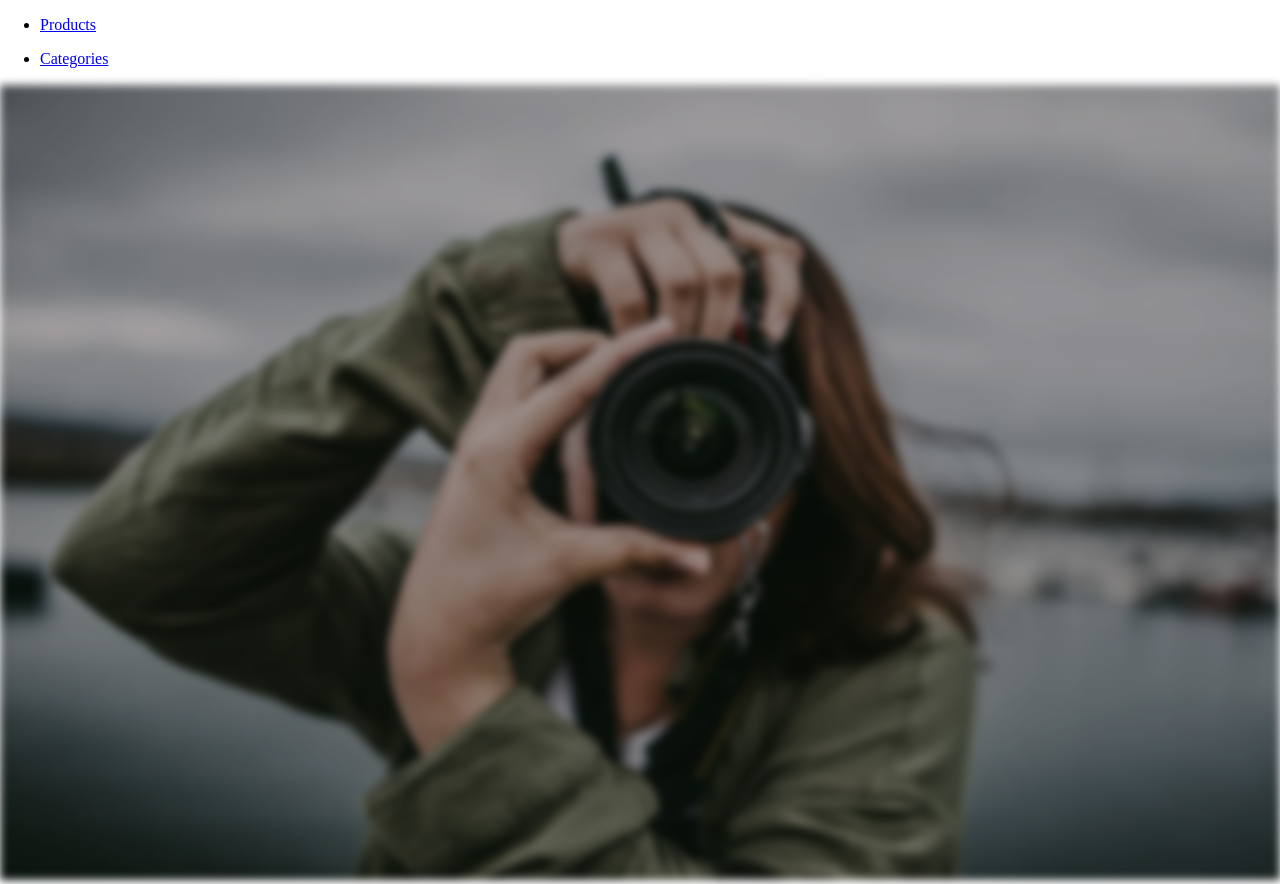
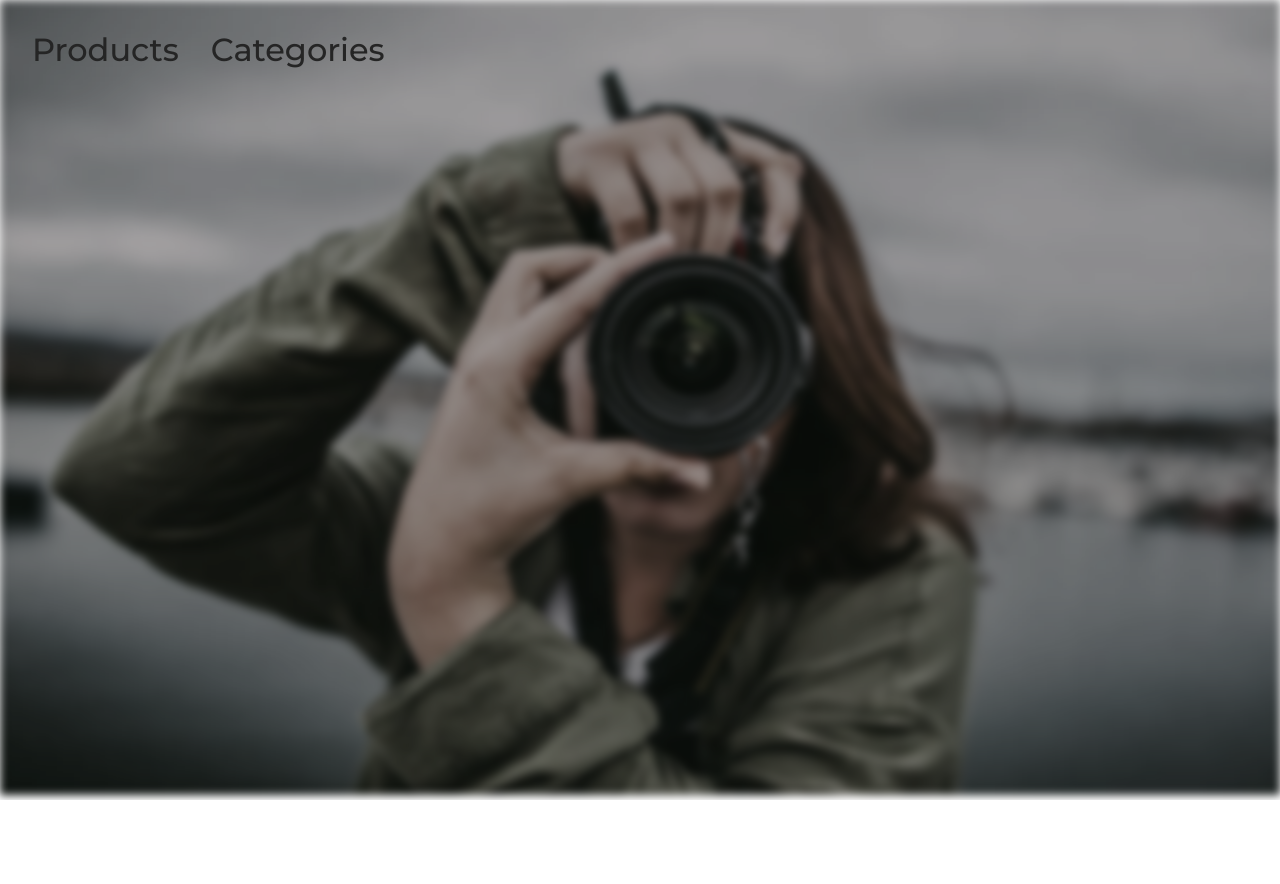
Before and after one commit to EdCenten0/Productos-Generico, a website: page html/index.html in a window 1280 px wide. After the commit the page ends 800 px from the top, so only its background shows below. Drawn offline with Linux system fonts and the light colour scheme.

Commit message:
Working on header

```diff
--- a/sass/components/_header.scss
+++ b/sass/components/_header.scss
@@ -0,0 +1,36 @@
+@use '../variables/font-sizes' as fs;
+@use '../variables/colors' as c;
+
+.header{
+
+    &__nav{
+        position: sticky;
+        z-index: 1;
+
+
+        &__list{
+            display: flex;
+            padding: 0;
+            margin: 0;
+            gap: 2rem;
+            margin-left: 2rem;
+
+            &__element{
+                list-style: none;
+
+
+                a{
+                    text-decoration: none;
+
+
+                    p{
+                        font-size: fs.$md;
+                        color: c.$black;
+                        font-weight: 500;
+                    }
+                }
+
+            }
+        }
+    }
+}
--- a/sass/components/_index-main.scss
+++ b/sass/components/_index-main.scss
@@ -6,6 +6,7 @@
 
     &__banner_section{
         position: absolute;
+        top: 0;
         width: 100vw;
         height: 99.4vh;
 
@@ -14,7 +15,8 @@
             width: 100%;
             height: 100%;
             background-image: rgb(0,0,0,1);
-            filter: blur(4px) brightness(70%) grayscale(50%);
+            filter: blur(4px) brightness(70%) grayscale(70%);
+
         }
 
         }
--- a/sass/style.scss
+++ b/sass/style.scss
@@ -1,2 +1,3 @@
+@forward './globals/global';
 @forward './components/header';
 @forward './components/index-main';
--- a/sass/variables/_colors.scss
+++ b/sass/variables/_colors.scss
@@ -2,3 +2,4 @@ $primary-color:#F7F7F7;
 $secondary-color:#EEEEEE;
 $third-color:#393E46;
 $fourth-color:#929AAB;
+$black:#252525;
--- /dev/null
+++ b/sass/variables/_font-sizes.scss
@@ -0,0 +1,3 @@
+$sm:1.6rem;
+$md:2rem;
+$lg:2.4rem;
```
Also changed, not shown: css/style.css, 1 other file.
